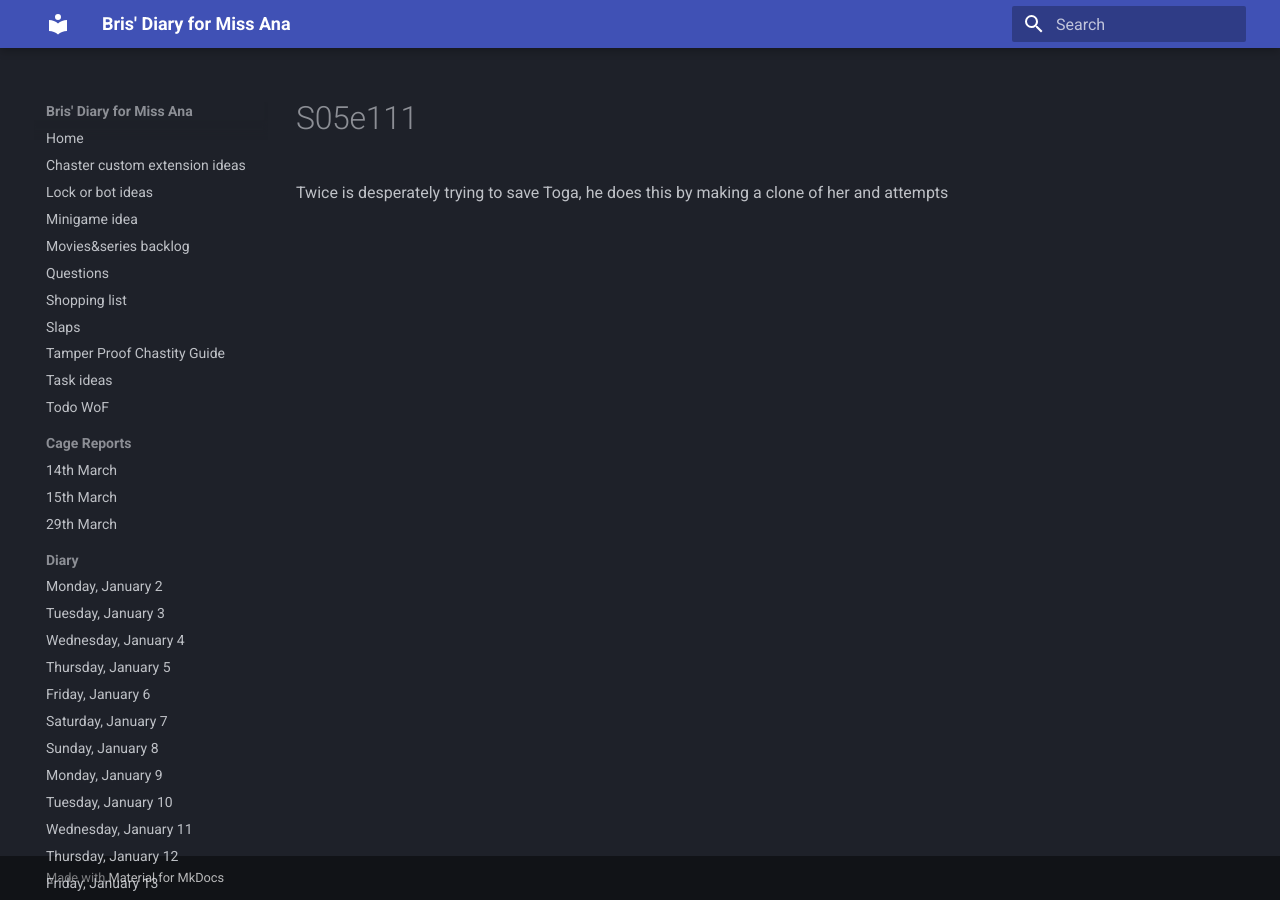
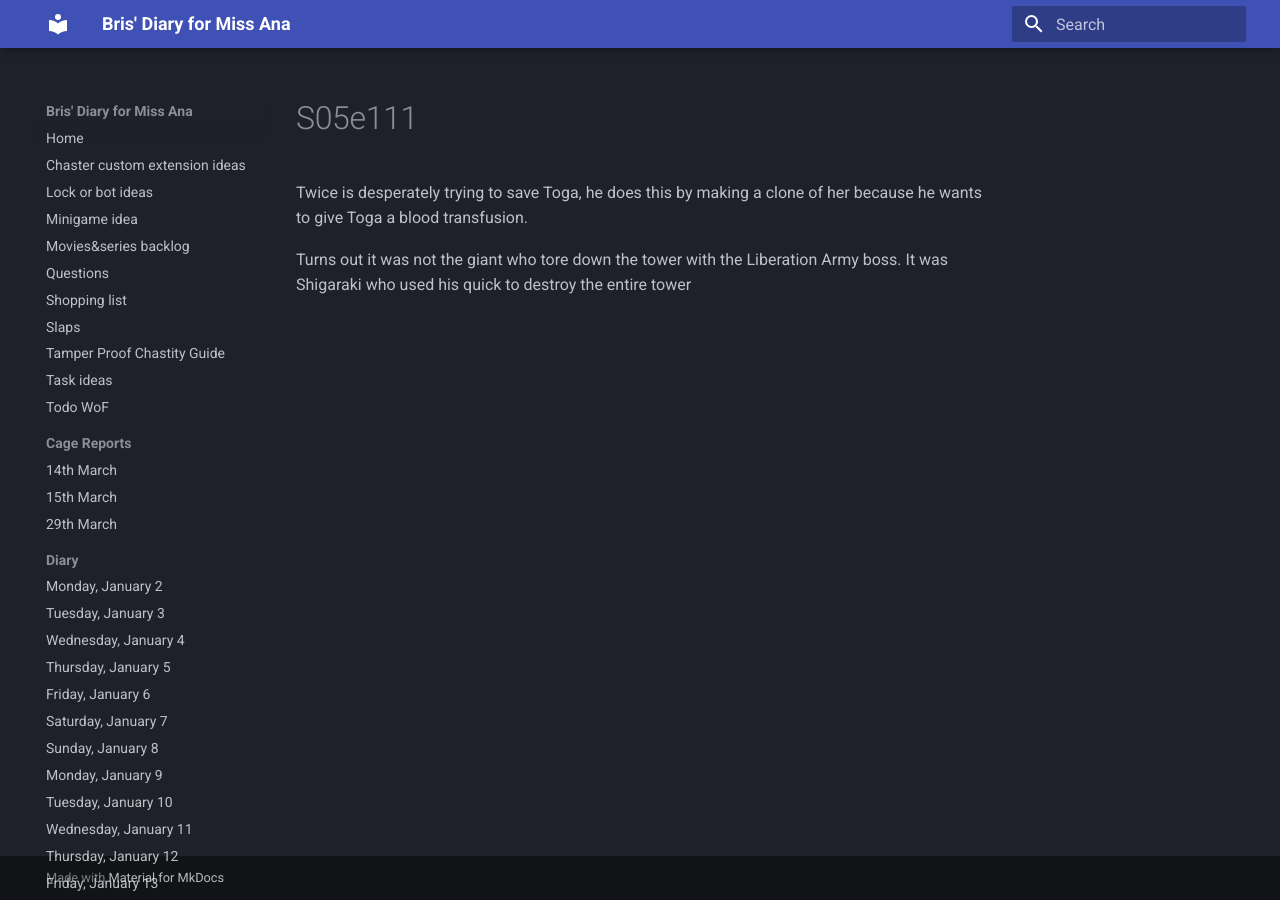
Before and after one commit to bris00/DFMA, an MkDocs documentation site: the page built from diary/Series/My Hero Academia/s05e111.md, in a window 1280 px wide. Built offline with MkDocs 1.6.1 and Material for MkDocs 9.7.7, drawn with Linux system fonts in a browser that asks for light colours.

Commit message:
vault backup: 2023-05-10 23:02:42
Affected files:
diary/.obsidian/workspace.json
diary/Series/My Hero Academia/s05e111.md

```diff
--- a/diary/Series/My Hero Academia/s05e111.md
+++ b/diary/Series/My Hero Academia/s05e111.md
@@ -1 +1,3 @@
-Twice is desperately trying to save Toga, he does this by making a clone of her and attempts
+Twice is desperately trying to save Toga, he does this by making a clone of her because he wants to give Toga a blood transfusion.
+
+Turns out it was not the giant who tore down the tower with the Liberation Army boss. It was Shigaraki who used his quick to destroy the entire tower
```
Also changed, not shown: 1 other file.
